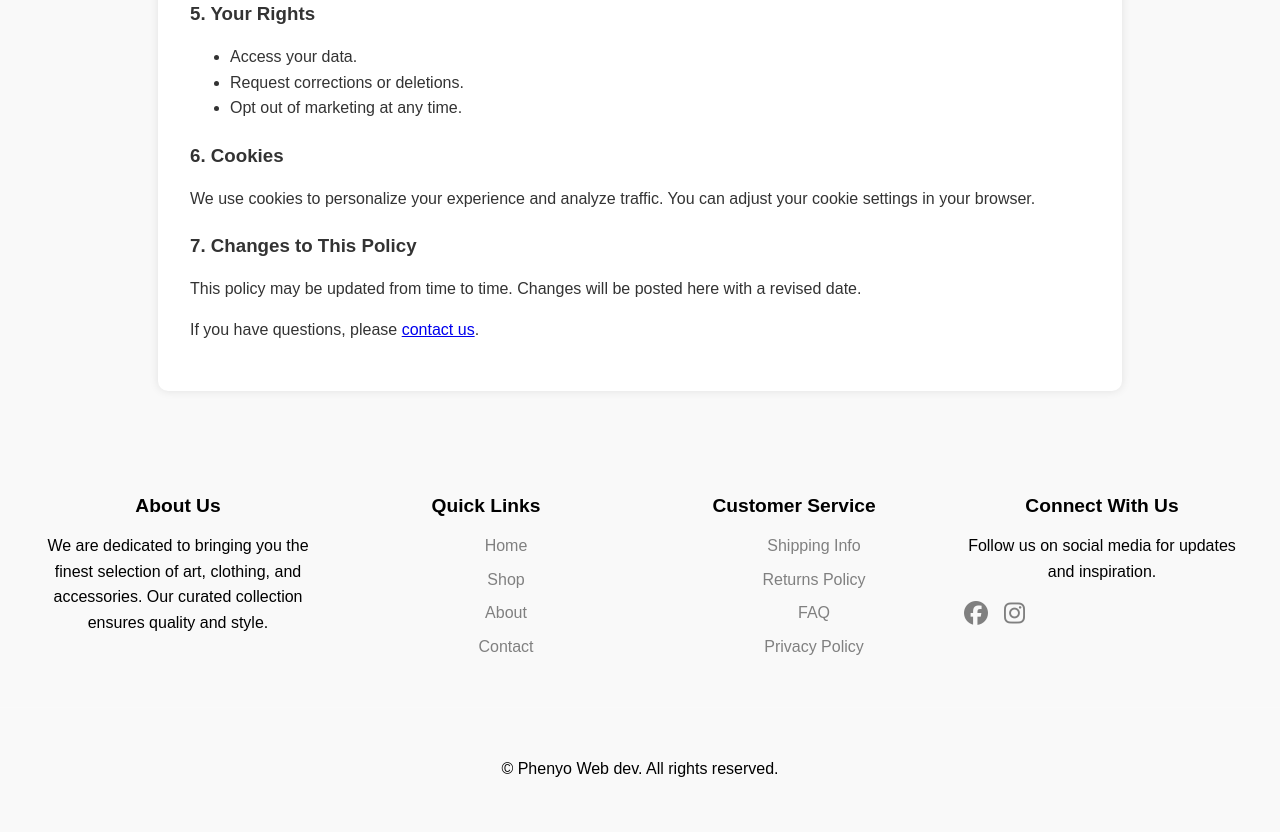
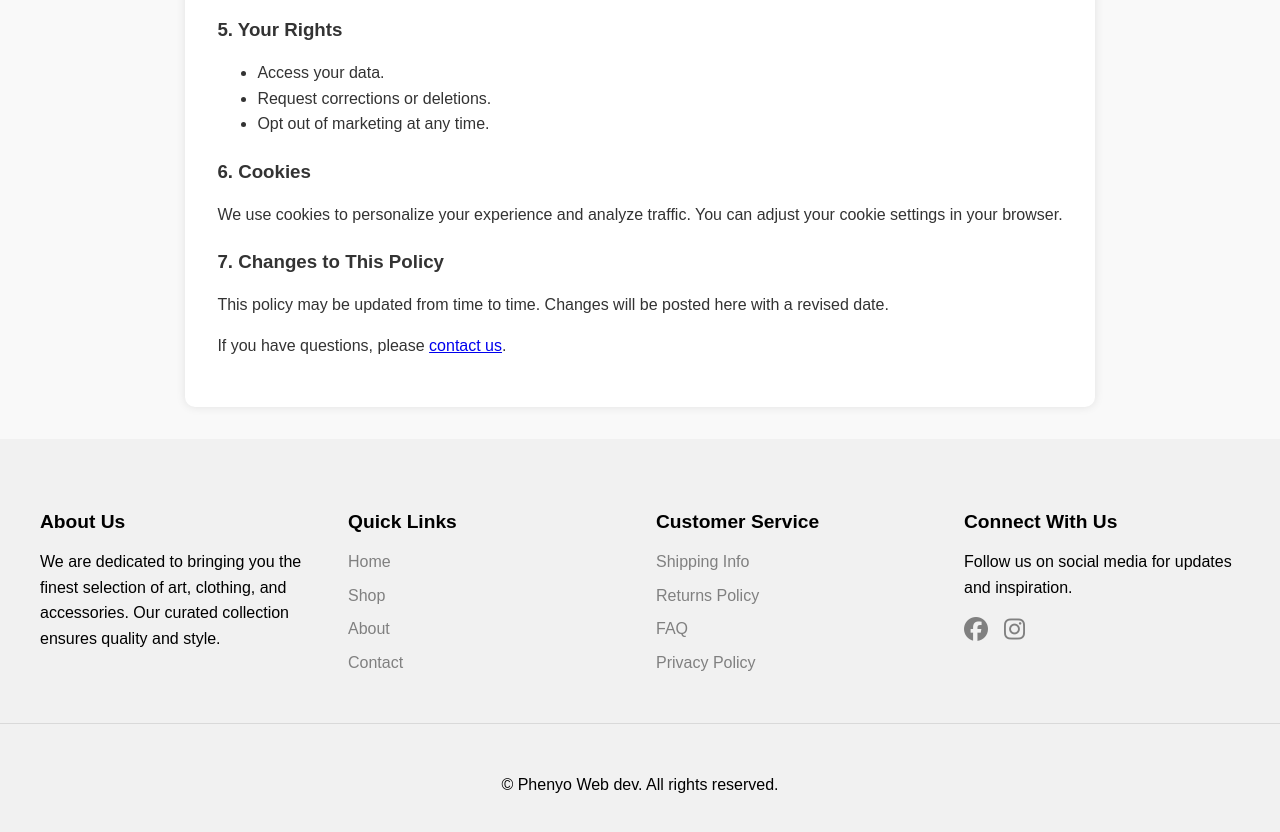
Before and after one commit to PStoppa7/my-ecommerce, a plain HTML site: page privacy.html in a window 1280 px wide. Shown: the part 938-1770 px from the top of the page. Drawn offline with Linux system fonts and the light colour scheme.

Commit message:
Update privacy.html
screen size adjustment

```diff
--- a/privacy.html
+++ b/privacy.html
@@ -6,15 +6,23 @@
   <title>Privacy Policy</title>
   <link rel="stylesheet" href="https://cdnjs.cloudflare.com/ajax/libs/font-awesome/6.5.0/css/all.min.css">
   <style>
+    :root {
+      --primary-color: #007BFF;
+      --footer-bg: #f1f1f1;
+    }
+
     body {
       margin: 0;
       font-family: Arial, sans-serif;
       background-color: #f9f9f9;
       color: #333;
+      display: flex;
+      flex-direction: column;
+      min-height: 100vh;
     }
 
     header {
-      background-color: #007BFF;
+      background-color: var(--primary-color);
       color: white;
       padding: 1rem;
       text-align: center;
@@ -22,21 +30,23 @@
 
     nav {
       background-color: #333;
-      text-align: center;
+      display: flex;
+      flex-wrap: wrap;
+      justify-content: center;
       padding: 1rem;
+      gap: 10px;
     }
 
     nav a {
       color: white;
       text-decoration: none;
-      margin: 0 15px;
       font-weight: bold;
       padding: 0.5rem 1rem;
       border-radius: 5px;
     }
 
     nav a.active {
-      background-color: #007BFF;
+      background-color: var(--primary-color);
     }
 
     .container {
@@ -49,7 +59,7 @@
     }
 
     h2 {
-      color: #007BFF;
+      color: var(--primary-color);
     }
 
     h3 {
@@ -60,20 +70,6 @@
       line-height: 1.6;
     }
 
-    footer {
-      text-align: center;
-      padding: 1rem;
-      background-color: #111;
-      color: white;
-      margin-top: 2rem;
-    }
-    footer {
-      text-align: center;
-      padding: 1rem;
-      background-color: #222;
-      color: white;
-      margin-top: 2rem;
-    }
     footer {
       background-color: var(--footer-bg);
       color: black;
@@ -97,6 +93,7 @@
 
     .footer-section ul {
       list-style: none;
+      padding: 0;
     }
 
     .footer-section ul li {
@@ -127,20 +124,19 @@
       text-align: center;
       padding-top: 2rem;
       margin-top: 2rem;
-            border-top: 1px solid rgba(255, 255, 255, 0.1);
-        }
-         /* Responsive Design */
-         @media (max-width: 768px) {
-            .nav-container {
-                flex-direction: column;
-                gap: 1rem;
-                padding: 1rem;
+      border-top: 1px solid rgba(0, 0, 0, 0.1);
     }
 
-            .nav-links {
+    /* Responsive Styles */
+    @media (max-width: 768px) {
+      .container {
+        padding: 1rem;
+        margin: 1rem;
+      }
+
+      nav {
         flex-direction: column;
-                text-align: center;
-                gap: 1rem;
+        align-items: center;
       }
 
       .footer-content {
@@ -225,19 +221,19 @@
       <div class="footer-section">
         <h3>Quick Links</h3>
         <ul>
-                <li><a href=index.html>Home</a></li>
-                <li><a href=index.html>Shop</a></li>
-                <li><a href=about.html>About</a></li>
-                <li><a href=contact.html>Contact</a></li>
+          <li><a href="index.html">Home</a></li>
+          <li><a href="index.html">Shop</a></li>
+          <li><a href="about.html">About</a></li>
+          <li><a href="contact.html">Contact</a></li>
         </ul>
       </div>
       <div class="footer-section">
         <h3>Customer Service</h3>
         <ul>
-                <li><a href=shippingInfo.html>Shipping Info</a></li>
-                <li><a href=return-policy.html>Returns Policy</a></li>
-                <li><a href=FAQ.html>FAQ</a></li>
-                <li><a href=privacy.html>Privacy Policy</a></li>
+          <li><a href="shippingInfo.html">Shipping Info</a></li>
+          <li><a href="return-policy.html">Returns Policy</a></li>
+          <li><a href="FAQ.html">FAQ</a></li>
+          <li><a href="privacy.html">Privacy Policy</a></li>
         </ul>
       </div>
       <div class="footer-section">
@@ -246,7 +242,6 @@
         <div class="social-links">
           <a href="#"><i class="fab fa-facebook"></i></a>
           <a href="#"><i class="fab fa-instagram"></i></a>
-
         </div>
       </div>
     </div>
```
Lines whose indentation alone changed are shown as unchanged.
